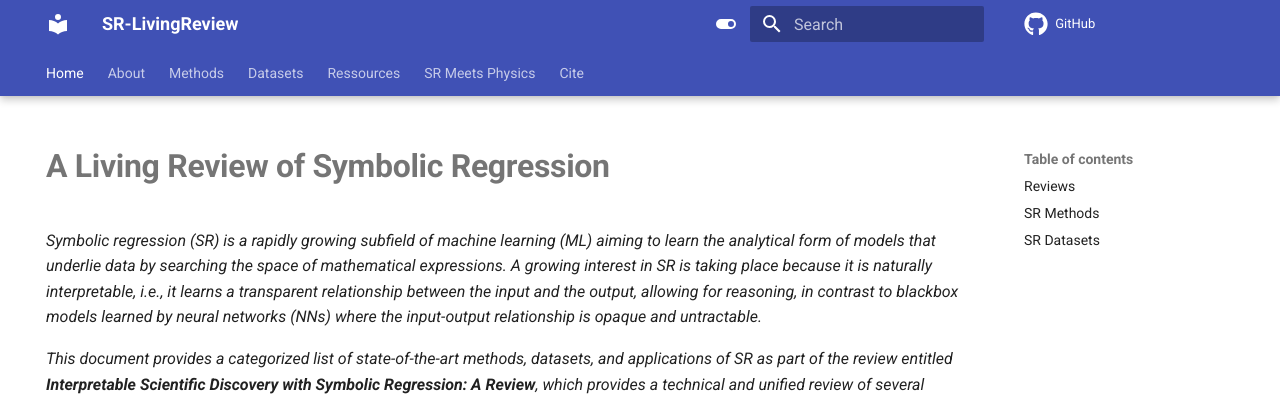
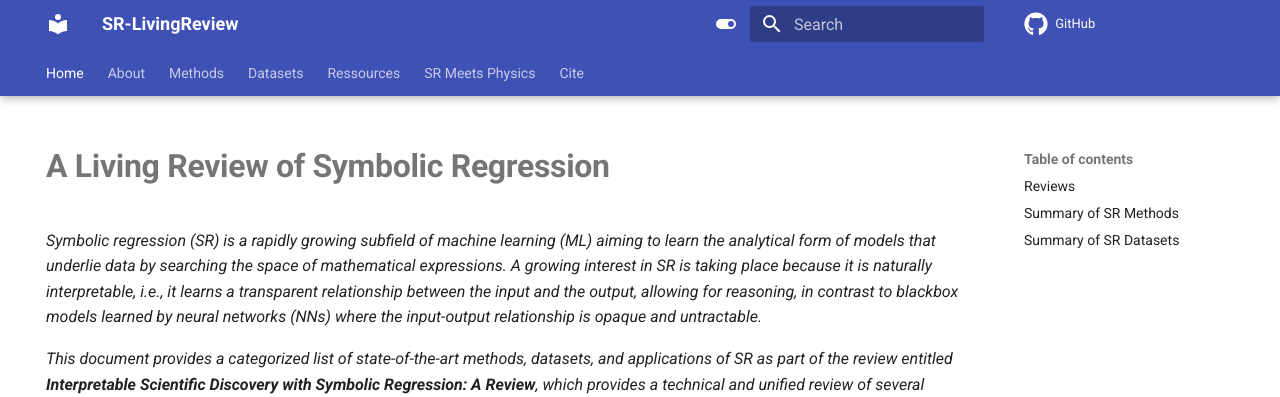
Before and after one commit to nmakke/SR-LivingReview, an MkDocs documentation site: the page built from docs/index.md, in a window 1280 px wide. Shown: the top 397 px of the page. Built offline with MkDocs 1.6.1 and Material for MkDocs 9.7.7, drawn with Linux system fonts in a browser that asks for light colours; formulas are drawn with MathJax 3; comment, search, counter and statistics services are not loaded.

Commit message:
Update index.md

```diff
--- a/docs/index.md
+++ b/docs/index.md
@@ -30,7 +30,7 @@ hide:
 ???+ note "Summary of SR Methods"
     <div class="meta_for_parser tablespecs"
     style="font-size: 1pt;visibility:hidden" markdown>
-    ##  SR Methods
+    ##  Summary of SR Methods
     </div>
 
 
@@ -45,7 +45,7 @@ hide:
 ???+ note "Summary of SR Datasets"
     <div class="meta_for_parser tablespecs"
     style="font-size: 1pt;visibility:hidden" markdown>
-    ##  SR Datasets
+    ##  Summary of SR Datasets
     </div>
 
     Data sets ($\mathcal{D}$) are categorized into two main groups:
```
